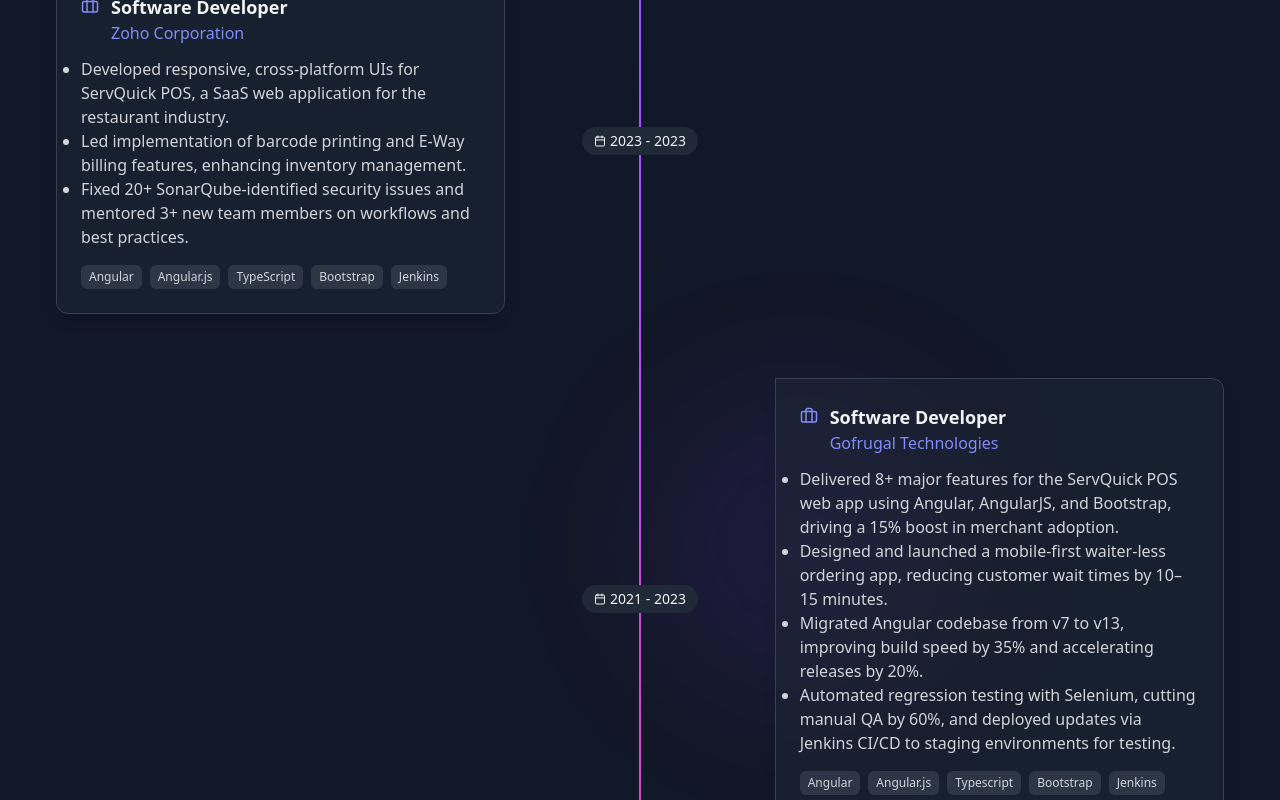
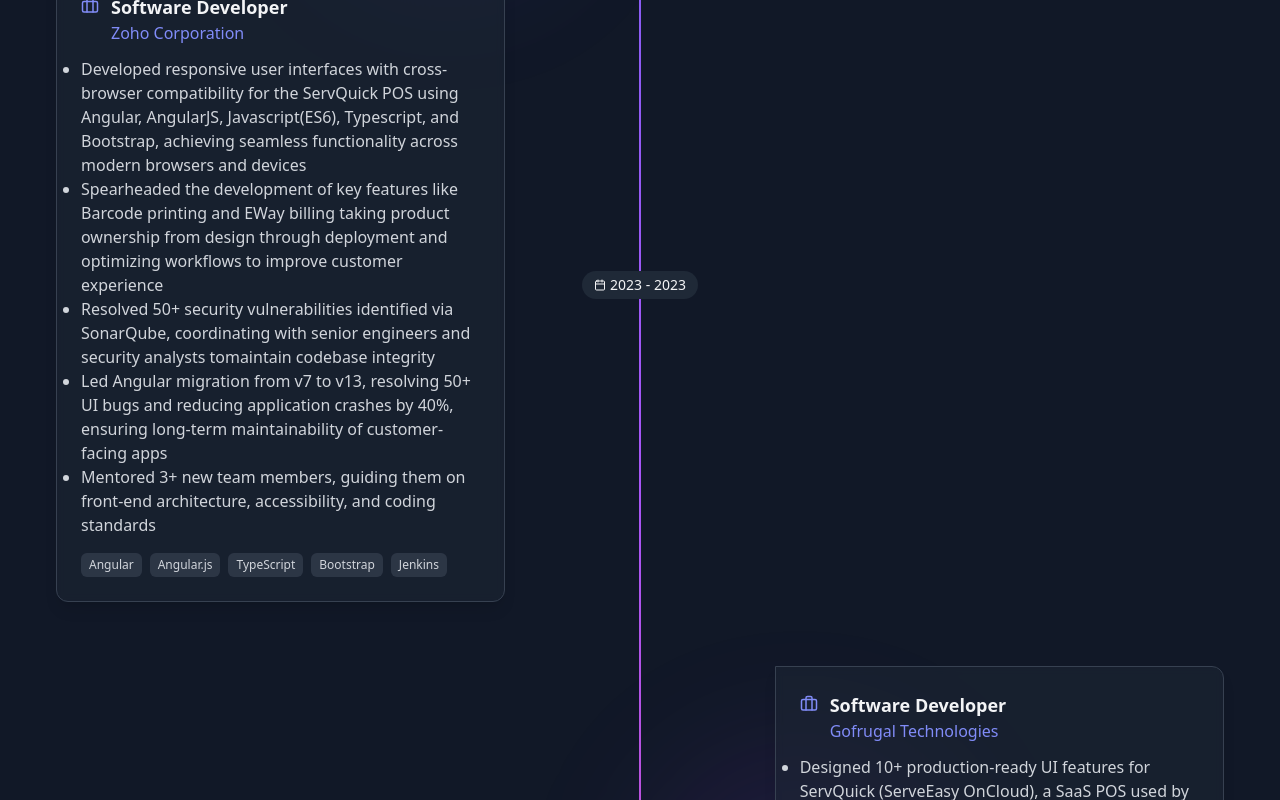
Before and after one commit to amaldevcm/Portfolio, a React (Vite) app: page / in a window 1280 px wide. Shown: the part 2360-3160 px from the top of the page. Built offline with nearby package versions, Linux system fonts and the light colour scheme.

Commit message:
Updated experience and project section

```diff
--- a/src/App.tsx
+++ b/src/App.tsx
@@ -15,8 +15,8 @@
     <main>
       <HeroSection />
       <AboutMe />
-        <Experience/>
-        <Skills/>
+      <Experience />
+      <Skills />
       <ProjectsSection />
       <ContactSection />
     </main>
--- a/src/components/Experience.tsx
+++ b/src/components/Experience.tsx
@@ -22,21 +22,35 @@
       company: 'Zoho Corporation',
       period: '2023 - 2023',
       type: 'job',
-      description: ["Developed responsive, cross-platform UIs for ServQuick POS, a SaaS web application for the restaurant industry.", "Led implementation of barcode printing and E-Way billing features, enhancing inventory management.", "Fixed 20+ SonarQube-identified security issues and mentored 3+ new team members on workflows and best practices."],
+      description: [
+        "Developed responsive user interfaces with cross-browser compatibility for the ServQuick POS using Angular, AngularJS, Javascript(ES6), Typescript, and Bootstrap, achieving seamless functionality across modern browsers and devices",
+        "Spearheaded the development of key features like Barcode printing and EWay billing taking product ownership from design through deployment and optimizing workflows to improve customer experience",
+        "Resolved 50+ security vulnerabilities identified via SonarQube, coordinating with senior engineers and security analysts tomaintain codebase integrity",
+        "Led Angular migration from v7 to v13, resolving 50+ UI bugs and reducing application crashes by 40%, ensuring long-term maintainability of customer-facing apps",
+        "Mentored 3+ new team members, guiding them on front-end architecture, accessibility, and coding standards",
+      ],
       technologies: ['Angular', 'Angular.js', 'TypeScript', 'Bootstrap', 'Jenkins'],
     }, {
       role: 'Software Developer',
       company: 'Gofrugal Technologies',
       period: '2021 - 2023',
       type: 'job',
-      description: ["Delivered 8+ major features for the ServQuick POS web app using Angular, AngularJS, and Bootstrap, driving a 15% boost in merchant adoption.", "Designed and launched a mobile-first waiter-less ordering app, reducing customer wait times by 10–15 minutes.", "Migrated Angular codebase from v7 to v13, improving build speed by 35% and accelerating releases by 20%.", "Automated regression testing with Selenium, cutting manual QA by 60%, and deployed updates via Jenkins CI/CD to staging environments for testing."],
+      description: [
+        "Designed 10+ production-ready UI features for ServQuick (ServeEasy OnCloud), a SaaS POS used by 1,500+ restaurants globally, directly impacting 2,000+ daily active users and streamlining in-store operations",
+        "Delivered a mobile-first waiterless ordering app called Go-Contactless, handling 1,000+ daily customer orders and reducing wait times by 25%, boosting adoption among restaurant clients",
+        "Integrated 20+ RESTful and WebSocket APIs into ServQuick, KDS, and CDS to enable real-time order synchronization (<1s latency), improving kitchen order accuracy and cutting missed orders by 15%",
+        "Performed cross-browser & cross-device testing on 50+ test cases per feature release, reducing UI defects reported by QA by 30% and accelerating release cycles by 20%",
+        "Implemented unit and integration testing coverage for all owned features, improving reliability and reducing post-release hotfixes by 25%"
+      ],
       technologies: ['Angular', 'Angular.js', 'Typescript', 'Bootstrap', 'Jenkins'],
     }, {
       role: "Bachelor's Degree",
       company: 'Dr. Mahalingam College of Engineering and Technology',
       period: '2018 - 2022',
       type: 'education',
-      description: ["Completed my Bachelor's degree in Computer science, building a strong foundation in core computer science concepts through coursework, projects, and hands-on experience."],
+      description: [
+        "Completed my Bachelor's degree in Computer science, building a strong foundation in core computer science concepts through coursework, projects, and hands-on experience."
+      ],
       technologies: ['C', 'Java', 'AWS', 'Android Studio'],
     }
   ]
@@ -59,7 +73,7 @@
 
         <div className="relative">
           {/* Timeline dot  */}
-          <div className="sm:hidden md:block absolute left-1/2 transform -translate-x-1/2 w-6 h-6 bg-indigo-600 rounded-full border-4 border-gray-900 z-10"></div>
+          <div className="sm:hidden lg:block absolute left-1/2 transform -translate-x-1/2 w-6 h-6 bg-indigo-600 rounded-full border-4 border-gray-900 z-10"></div>
           {/* Timeline center line */}
           <div className="absolute left-1/2 transform -translate-x-1/2 h-full w-0.5 bg-gradient-to-b from-indigo-500 via-purple-500 to-pink-500"></div>
 
--- a/src/components/Header.tsx
+++ b/src/components/Header.tsx
@@ -8,7 +8,7 @@
   };
 
   return (
-    <header className="fixed top-0 left-0 right-0 bg-gray-900/90 backdrop-blur-sm z-50 border-b border-gray-800">
+    <header className="w-dvw fixed top-0 left-0 right-0 bg-gray-900/90 backdrop-blur-sm z-50 border-b border-gray-800">
       <div className="container mx-auto px-4 py-4 flex justify-between items-center">
         <div className="flex items-center">
           <span className="text-2xl font-bold bg-clip-text text-transparent bg-gradient-to-r from-purple-500 to-cyan-500">
--- a/src/components/ProjectsSection.tsx
+++ b/src/components/ProjectsSection.tsx
@@ -20,6 +20,14 @@
     webLink: "https://paybook-frontend.onrender.com/",
     gitLink: "https://github.com/amaldevcm/Paybook"
   }, {
+    title: 'Resume Grader',
+    category: 'ai',
+    image: '/resume_grader.png',
+    description: 'An LLM integrated web application used to score your resume against any job description and get suggestions to improve the score.',
+    technologies: ['Flask', 'Python', 'LLM', 'Groq', 'Llama3'],
+    webLink: "https://resume-grader-8s7f.onrender.com/",
+    gitLink: "https://github.com/amaldevcm/Resume-Grader"
+  }, {
     title: 'FlockFinder',
     category: 'ai',
     image: "/flockfinder.jpg",
@@ -27,14 +35,6 @@
     technologies: ['Flask', 'Python', 'Scikit-learn', 'TensorFlow'],
     webLink: null,
     gitLink: "https://github.com/amaldevcm/FlockFinder"
-  }, {
-    title: 'Resume Grader',
-    category: 'ai',
-    image: '/resume_grader.png',
-    description: 'An LLM integrated web application used to score your resume against any job description and get suggestions to improve the score.',
-    technologies: ['Flask', 'Python', 'LLM', 'Groq', 'Llama3'],
-    webLink: null,
-    gitLink: "https://github.com/amaldevcm/Resume-Grader"
   }, {
     title: 'FarmGo App',
     category: 'app',
```
Lines whose indentation alone changed are shown as unchanged.
